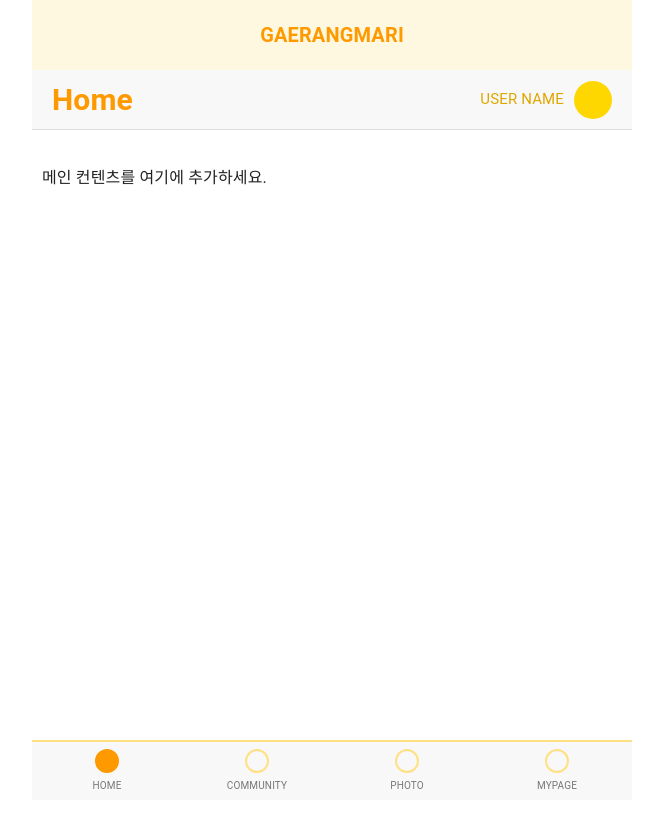
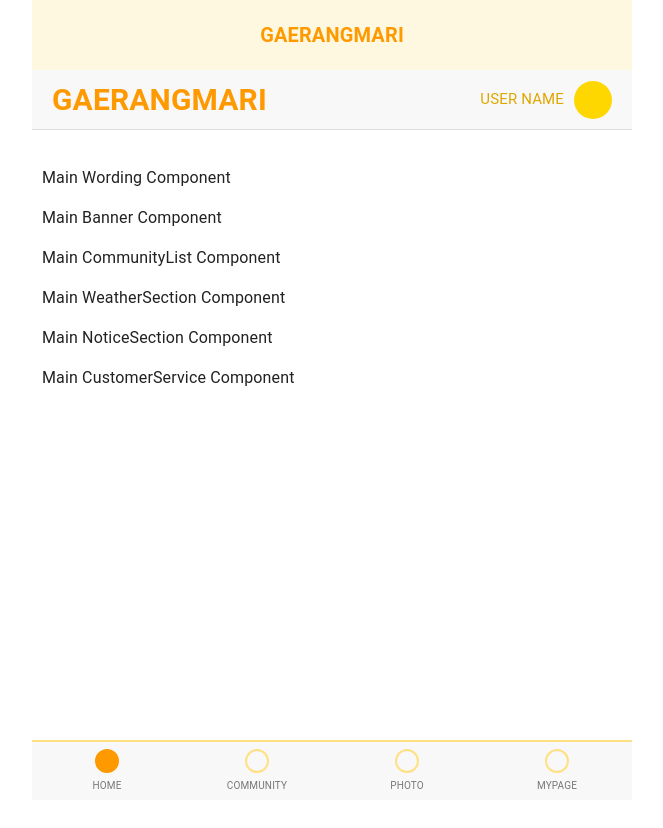
Before and after one commit to OZ-5-1-TEAM/1-Team, a React (Vite) app in the folder FE/: page / in a window 1280 px wide. Shown: the top 828 px of the page, without its empty margins (308-971 px from the left). Built offline with nearby package versions, Linux system fonts and the light colour scheme.

Commit message:
#22 conf: FE 메인페이지 구조 세팅

```diff
--- a/FE/src/pages/MainPage.jsx
+++ b/FE/src/pages/MainPage.jsx
@@ -2,6 +2,8 @@ import React from 'react';
 import styled from 'styled-components';
 import { useNavigate } from 'react-router-dom';
 import Header from '../components/Header';
+import Footer from '../components/Footer';
+import Navbar from '../components/Navbar';
 
 const MainPageWrapper = styled.div`
   padding-top: 140px;
@@ -22,18 +24,79 @@ const ContentSection = styled.section`
   box-sizing: border-box;
 `;
 
-function MainPage() {
+const MainPage = () => {
   const navigate = useNavigate();
 
   return (
     <MainPageWrapper>
       <Header title='Home' />
       <ContentSection>
-        {/* 여기에 메인 컨텐츠 추가 */}
-        <p>메인 컨텐츠를 여기에 추가하세요.</p>
+        {
+          <>
+            <Navbar />
+            <Header title='GAERANGMARI' />
+            <MainWording />
+            <MainBanner />
+            <CommunityList />
+            <WeatherSection />
+            <NoticeSection />
+            <CustomerService />
+            <Footer />
+          </>
+        }
+
+        <p></p>
       </ContentSection>
     </MainPageWrapper>
   );
-}
+};
 
 export default MainPage;
+
+const MainWording = () => {
+  return (
+    <>
+      <p>Main Wording Component</p>
+    </>
+  );
+};
+
+const MainBanner = () => {
+  return (
+    <>
+      <p>Main Banner Component</p>
+    </>
+  );
+};
+
+const CommunityList = () => {
+  return (
+    <>
+      <p>Main CommunityList Component</p>
+    </>
+  );
+};
+
+const WeatherSection = () => {
+  return (
+    <>
+      <p>Main WeatherSection Component</p>
+    </>
+  );
+};
+
+const NoticeSection = () => {
+  return (
+    <>
+      <p>Main NoticeSection Component</p>
+    </>
+  );
+};
+
+const CustomerService = () => {
+  return (
+    <>
+      <p>Main CustomerService Component</p>
+    </>
+  );
+};
```
